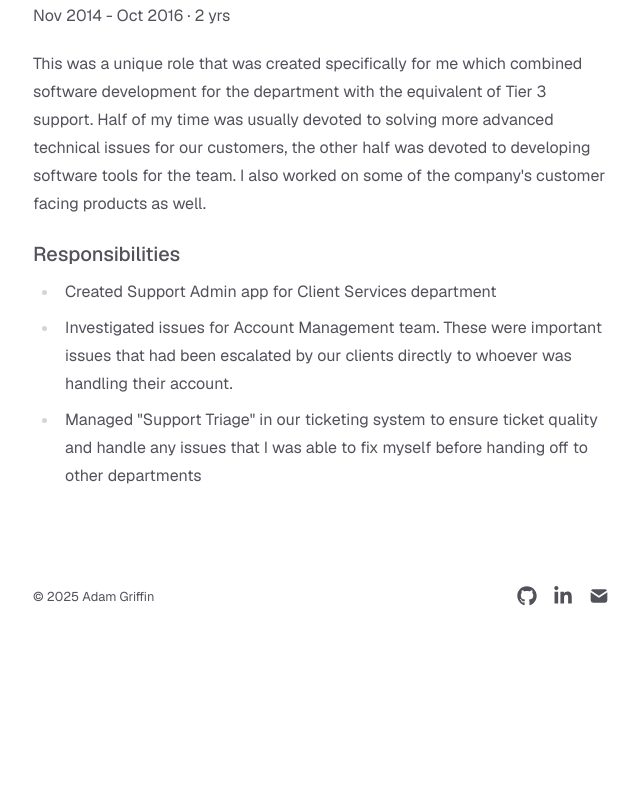
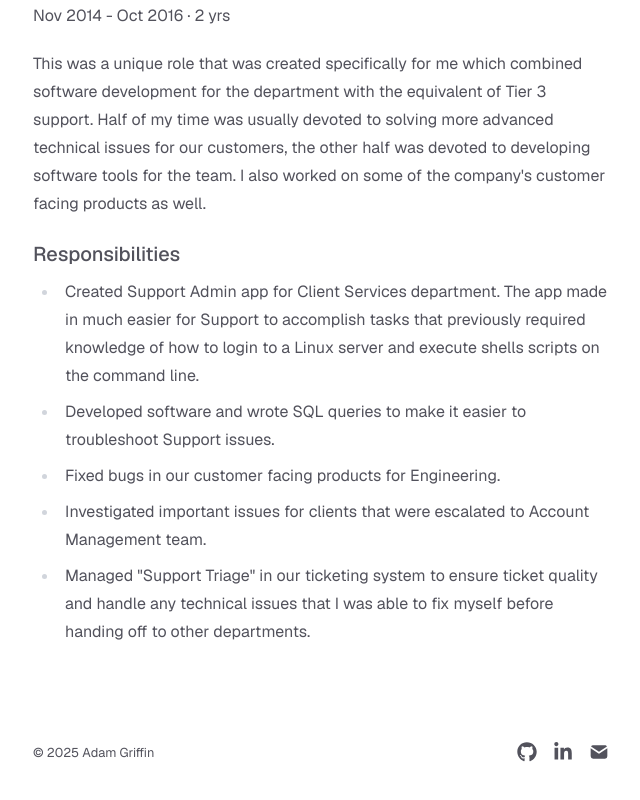
Before and after one commit to adamwgriffin/portfolio, a Next.js app: page /experience in a window 1280 px wide. Shown: the part 1847-2647 px from the top of the page, without its empty margins (319-959 px from the left). Before the commit the page ends 2501 px from the top, so only its background shows below. Built offline with nearby package versions, Linux system fonts and the light colour scheme.

Commit message:
Edited experience page

```diff
--- a/app/experience/page.tsx
+++ b/app/experience/page.tsx
@@ -113,16 +113,25 @@ export default function Page() {
           </p>
           <h3>Responsibilities</h3>
           <ul>
-            <li>Created Support Admin app for Client Services department</li>
             <li>
-              Investigated issues for Account Management team. These were
-              important issues that had been escalated by our clients directly
-              to whoever was handling their account.
+              Created Support Admin app for Client Services department. The app
+              made in much easier for Support to accomplish tasks that
+              previously required knowledge of how to login to a Linux server
+              and execute shells scripts on the command line.
+            </li>
+            <li>
+              Developed software and wrote SQL queries to make it easier to
+              troubleshoot Support issues.
+            </li>
+            <li>Fixed bugs in our customer facing products for Engineering.</li>
+            <li>
+              Investigated important issues for clients that were escalated to
+              Account Management team.
             </li>
             <li>
               Managed &quot;Support Triage&quot; in our ticketing system to
-              ensure ticket quality and handle any issues that I was able to fix
-              myself before handing off to other departments
+              ensure ticket quality and handle any technical issues that I was
+              able to fix myself before handing off to other departments.
             </li>
           </ul>
         </li>
```
